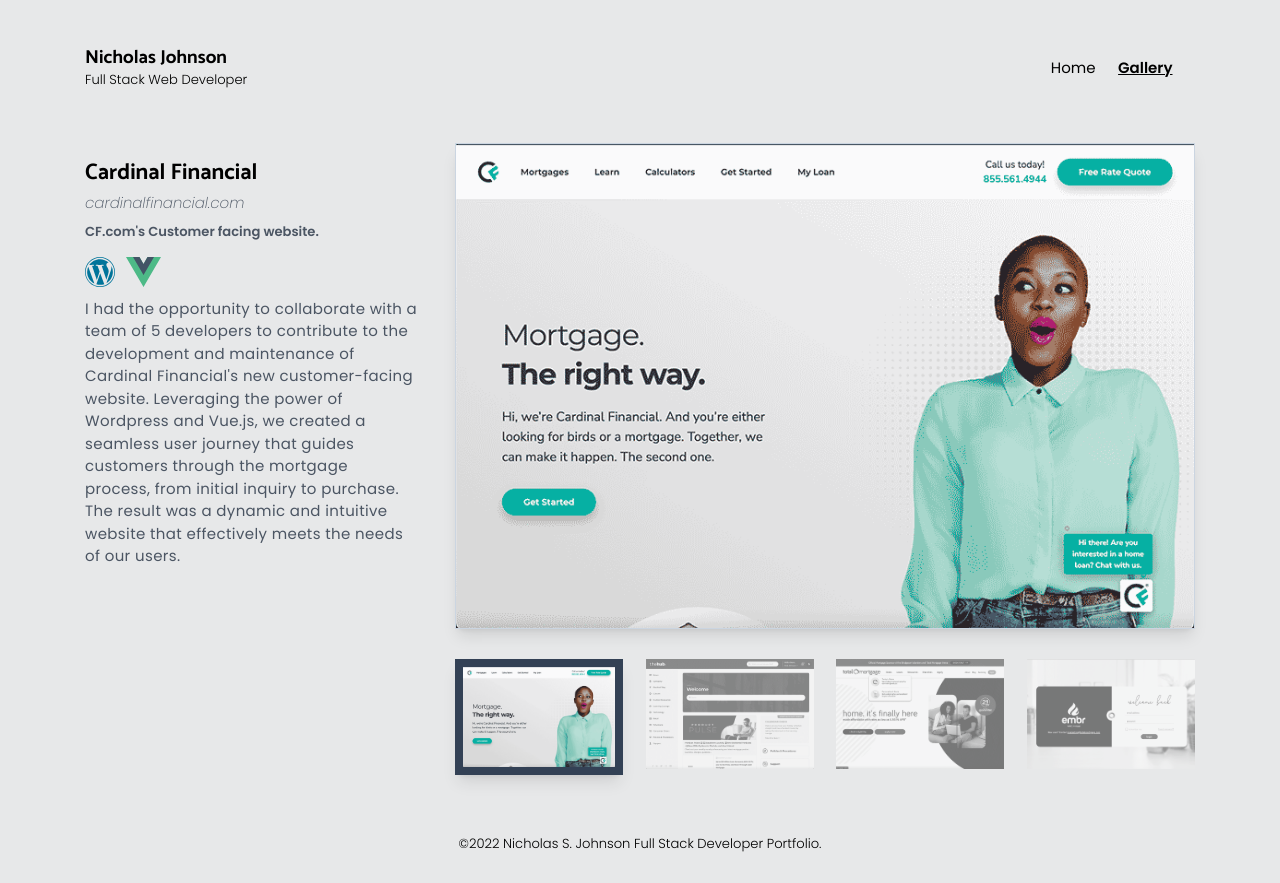
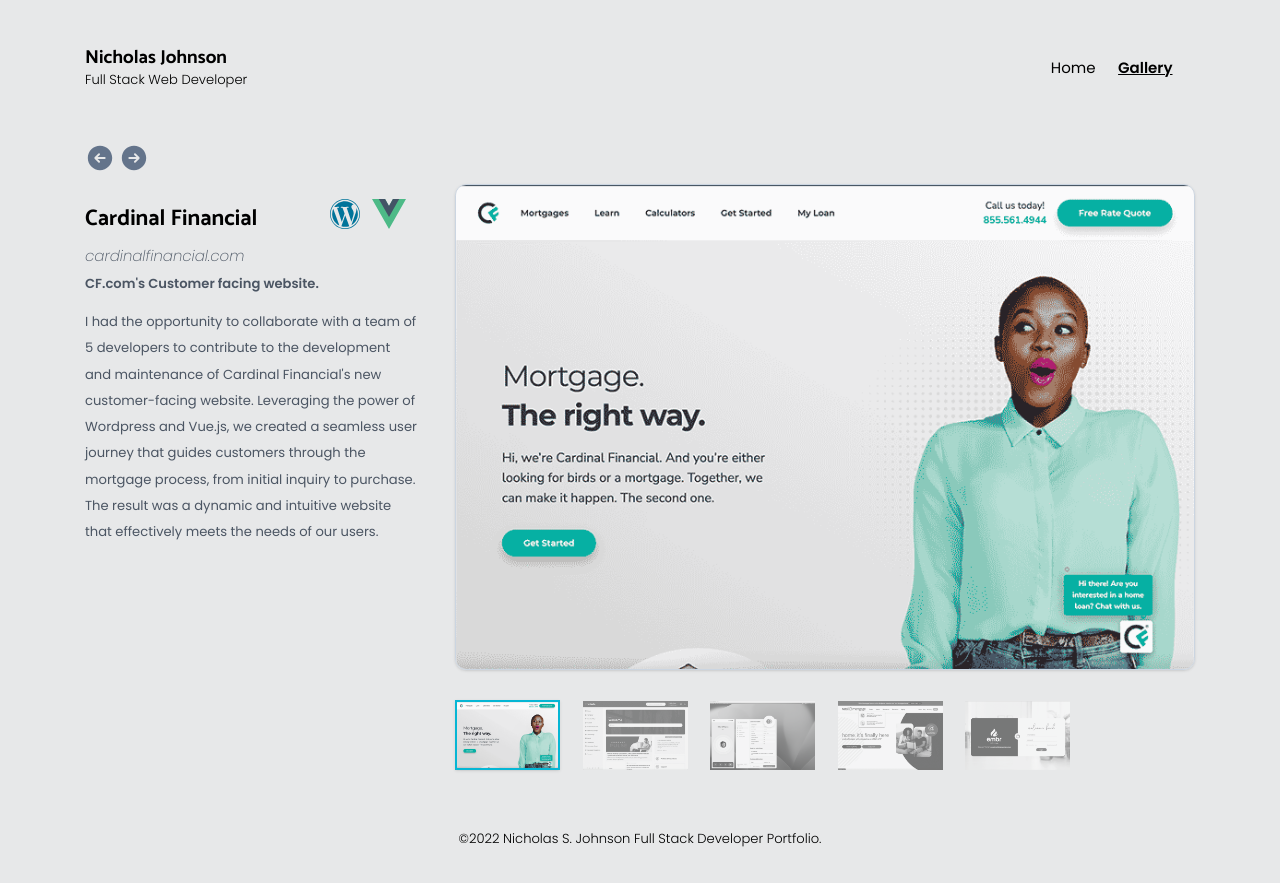
Before and after one commit to n1ch0la5/portfolio2, a Vue app: page /gallery in a window 1280 px wide. Built offline with nearby package versions, Linux system fonts and the light colour scheme.

Commit message:
gallery ui updates. new project

```diff
--- a/src/router/index.ts
+++ b/src/router/index.ts
@@ -3,6 +3,7 @@ import { createRouter, createWebHistory } from "vue-router"
 const routes = [
     {
         path : "/",
+        name: "home",
         component: () => import("../views/HomeView.vue"),
     },
     {
--- a/src/views/GalleryView.vue
+++ b/src/views/GalleryView.vue
@@ -1,46 +1,82 @@
 <script setup lang="ts">
-import { ref, computed } from "vue"
+import { ref, computed, onMounted } from "vue"
+import { ArrowLeftCircleIcon, ArrowRightCircleIcon } from '@heroicons/vue/24/solid'
 
-const projects = [
-{id: 1, title: 'Cardinal Financial', url: 'cardinalfinancial.com', description: 'CF.com\'s Customer facing website.', about: "I had the opportunity to collaborate with a team of 5 developers to contribute to the development and maintenance of Cardinal Financial's new customer-facing website. Leveraging the power of Wordpress and Vue.js, we created a seamless user journey that guides customers through the mortgage process, from initial inquiry to purchase. The result was a dynamic and intuitive website that effectively meets the needs of our users.", name: 'cardinalfinancial.com', image: 'cf_com', logos: ['wordpress', 'vue']},
-{id: 2, title: 'CF Hub', url: 'thehub.cardinalfinancial.com', description: 'Cardinal Financial Employee hub.', about: "As my inaugural project with Cardinal Financial, I had the privilege of working alongside two other developers to build and maintain a new employee-facing hub, complete with company announcements, achievements, and other engaging features. Utilizing Wordpress and Vue.js, we were able to create a dynamic and user-friendly intranet that fosters communication and collaboration within the organization. Overall, it was a rewarding experience and I am excited to see how this resource continues to support and enhance the experience of our employees.", name: 'thehub', image: 'thehub', logos: ['wordpress', 'vue']},
-{id: 3, title: 'Total Mortgage', url: 'totalmortgage.com', description: 'Customer facing website', about: "One of my first significant projects using the Laravel framework was the development of totalmortgage.com. Alongside my team, I employed Laravel and Vue.js to create a comprehensive mortgage website that featured a customer portal for tracking loan progress (think Dominos pizza tracker for mortgages). The result was a user-friendly and efficient platform that streamlined the mortgage process for both customers and the company. This project presented a great opportunity for me to demonstrate my skills and expand my expertise in Laravel and Vue.js, and it was both challenging and rewarding.", name: 'totalmortgage.com', image: 'tms_com', logos: ['laravel', 'vue']},
-{id: 4, title: 'TMS Embr', url: 'marketing.totalmortgage.com', description: 'Marketing task manager, and promotional material generator.', about: "As a developer, I had the chance to work on a project called Embr, an in-house task manager and promotional material generator specifically designed for the Total Mortgage marketing team. With features similar to Asana or Monday, Embr was built using React and a Laravel backend/API and marked my first experience working with JavaScript frameworks. Embr served as a valuable tool for the marketing team, helping them to organize and manage their tasks and promotional materials more efficiently. It was a challenging and rewarding project that allowed me to expand my skills and deepen my understanding of these technologies.", name: 'embr', image: 'embr', logos: ['laravel', 'react']},
-]
+const projects = ref([
+  {id: 1, title: 'Cardinal Financial', url: 'cardinalfinancial.com', link: 'https://www.cardinalfinancial.com', description: 'CF.com\'s Customer facing website.', about: "I had the opportunity to collaborate with a team of 5 developers to contribute to the development and maintenance of Cardinal Financial's new customer-facing website. Leveraging the power of Wordpress and Vue.js, we created a seamless user journey that guides customers through the mortgage process, from initial inquiry to purchase. The result was a dynamic and intuitive website that effectively meets the needs of our users.", name: 'cardinalfinancial.com', image: 'cf_com', logos: ['wordpress', 'vue']},
+  {id: 2, title: 'CF Hub', url: 'thehub.cardinalfinancial.com', link: '', description: 'Cardinal Financial Employee hub.', about: "As my inaugural project with Cardinal Financial, I had the privilege of working alongside two other developers to build and maintain a new employee-facing hub, complete with company announcements, achievements, and other engaging features. Utilizing Wordpress and Vue.js, we were able to create a dynamic and user-friendly intranet that fosters communication and collaboration within the organization. Overall, it was a rewarding experience and I am excited to see how this resource continues to support and enhance the experience of our employees.", name: 'thehub', image: 'thehub', logos: ['wordpress', 'vue']},
+  {id: 3, title: 'Ringlead Sales Dialer', url: '', link: '', description: 'CF.com\'s Customer facing website.', about: "Worked with a team of developers to create an internal sales dialer in Vite/Vue/Typescript. I was in charge of creating pinia stores and using websockets and middle out compression to connect our front and back ends for lightning quick response times.", name: 'Ringlead', image: 'ringlead', logos: ['vue']},
+  {id: 4, title: 'Total Mortgage', url: 'totalmortgage.com', link: 'https://www.totalmortgage.com', description: 'Customer facing website', about: "One of my first significant projects using the Laravel framework was the development of totalmortgage.com. Alongside my team, I employed Laravel and Vue.js to create a comprehensive mortgage website that featured a customer portal for tracking loan progress (think Dominos pizza tracker for mortgages). The result was a user-friendly and efficient platform that streamlined the mortgage process for both customers and the company. This project presented a great opportunity for me to demonstrate my skills and expand my expertise in Laravel and Vue.js, and it was both challenging and rewarding.", name: 'totalmortgage.com', image: 'tms_com', logos: ['laravel', 'vue']},
+  {id: 5, title: 'TMS Embr', url: 'marketing.totalmortgage.com', link: '', description: 'Marketing task manager, and promotional material generator.', about: "As a developer, I had the chance to work on a project called Embr, an in-house task manager and promotional material generator specifically designed for the Total Mortgage marketing team. With features similar to Asana or Monday, Embr was built using React and a Laravel backend/API and marked my first experience working with JavaScript frameworks. Embr served as a valuable tool for the marketing team, helping them to organize and manage their tasks and promotional materials more efficiently. It was a challenging and rewarding project that allowed me to expand my skills and deepen my understanding of these technologies.", name: 'embr', image: 'embr', logos: ['laravel', 'react']},
+]);
 
-const selectedId = ref(projects[0].id)
+const selectedId = ref(projects.value[0].id)
 const selected = computed(() => {
-  return projects.filter((p) =>
+  return projects.value.filter((p) =>
     p.id === selectedId.value
   )[0]
 })
 
-function isSelected(id: number) {
+const isSelected = (id: number) => {
  return selectedId.value === id
 }
 
-function getImageUrl(name: string) {
+const getImageUrl = (name: string) => {
   return new URL(`../assets/images/${name}.png`, import.meta.url).href
 }
 
-function getSvgUrl(name: string) {
+const getSvgUrl = (name: string) => {
   return new URL(`../assets/${name}.svg`, import.meta.url).href
 }
+
+const nextProject = () => {
+  const next = selectedId.value + 1
+  if (next > projects.value.length) {
+    selectedId.value = 1
+  } else {
+    selectedId.value = next
+  }
+  console.log(selectedId.value);
+}
+
+const previousProject = () => {
+  const next = selectedId.value - 1
+  if (next <= 0) {
+    selectedId.value = projects.value.length
+  } else {
+    selectedId.value = next
+  }
+  console.log(selectedId.value);
+}
+
+onMounted(() => {
+  console.log(projects);
+});
 </script>
 <template>
+  <div>
+    <div class="w-full flex space-x-1 items-center justify-center lg:justify-start mb-3">
+        <ArrowLeftCircleIcon class="text-slate-500 hover:text-slate-400 transition-color duration-200 w-8" @click="previousProject" />
+        <ArrowRightCircleIcon class="text-slate-500 hover:text-slate-400 transition-color duration-200 w-8" @click="nextProject"  />
+      </div>
   <div class="flex flex-col lg:flex-row lg:justify-between lg:items-start pb-8 pt-6 lg:pt-0">
+
     <div class="w-full lg:w-1/3 lg:pr-10 mb-24 lg:mb-0 order-2 lg:order-1">
-      <h1 class="mt-8 lg:mt-4 text-2xl mb-1">{{ selected.title }}</h1>
+      <div class="mt-8 lg:mt-4 mb-1 flex items-center justify-between space-x-3">
+        <h1 class="text-2xl">{{ selected.title }}</h1>
+        <div class="flex justify-start items-center mb-3">
+        <img
+        v-for="logo in selected.logos"
+        :key="logo"
+        :src="getSvgUrl(logo)"
+        class="h-8 mr-3" />
+      </div>
+
+      </div>
       <p class=" font-light text-gray-600 mb-2 italic"> {{ selected.url }} </p>
       <p class="text-sm font-semibold text-gray-600 mb-4"> {{ selected.description }} </p>
-      <div class="flex justify-start items-center mb-3">
-          <img
-          v-for="logo in selected.logos"
-          :key="logo"
-          :src="getSvgUrl(logo)"
-          class="h-8 mr-3" />
-        </div>
-      <p class="text-base text-gray-600 mb-12 -tracking-tight"> {{ selected.about }} </p>
+
+      <p class="text-sm text-gray-600 mb-12 leading-loose"> {{ selected.about }} </p>
       <div>
           <img
             class="mx-auto h-full w-full object-cover object-center border border-slate-300 shadow-lg hidden"
@@ -50,19 +86,21 @@ function getSvgUrl(name: string) {
       </div>
     </div>
     <div class="w-full lg:w-2/3 order-1 lg:order-2">
+
       <div class="mb-8">
+
           <img
-            class="mx-auto h-full w-full object-cover object-center lg:block border border-slate-300 shadow-lg"
+            class="mx-auto h-full w-full object-cover object-center lg:block border border-slate-300 shadow rounded-xl"
             :src="getImageUrl(selected.image)"
             :alt="selected.name"
             :title="selected.name">
       </div>
-        <div class="grid grid-cols-4 gap-6">
+        <div class="flex items-center space-x-6">
           <div
             v-for="(project) in projects"
             :key="project.id"
-            :class="(isSelected(project.id)) ? 'border-8 border-slate-700 shadow-lg grayscale-0 opacity-100' : 'grayscale opacity-60'"
-            class="w-full cursor-pointer hover:grayscale-0 hover:border-4 hover:border-slate-700 hover:shadow transition-all duration-150 hover:opacity-100"
+            :class="(isSelected(project.id)) ? 'border-2 border-cyan-500 shadow grayscale-0 opacity-100' : 'grayscale opacity-60'"
+            class="w-28 cursor-pointer hover:grayscale-0 hover:border-2 hover:scale-105 hover:border-cyan-500 hover:shadow transition-all duration-200 hover:opacity-100"
             @click="selectedId = project.id"
             >
             <div class="overflow-hidden">
@@ -76,4 +114,5 @@ function getSvgUrl(name: string) {
         </div>
     </div>
   </div>
+  </div>
 </template>
```
Also changed, not shown: src/views/HomeView.vue (+4 -10 lines), src/assets/images/ringlead.png (added).
